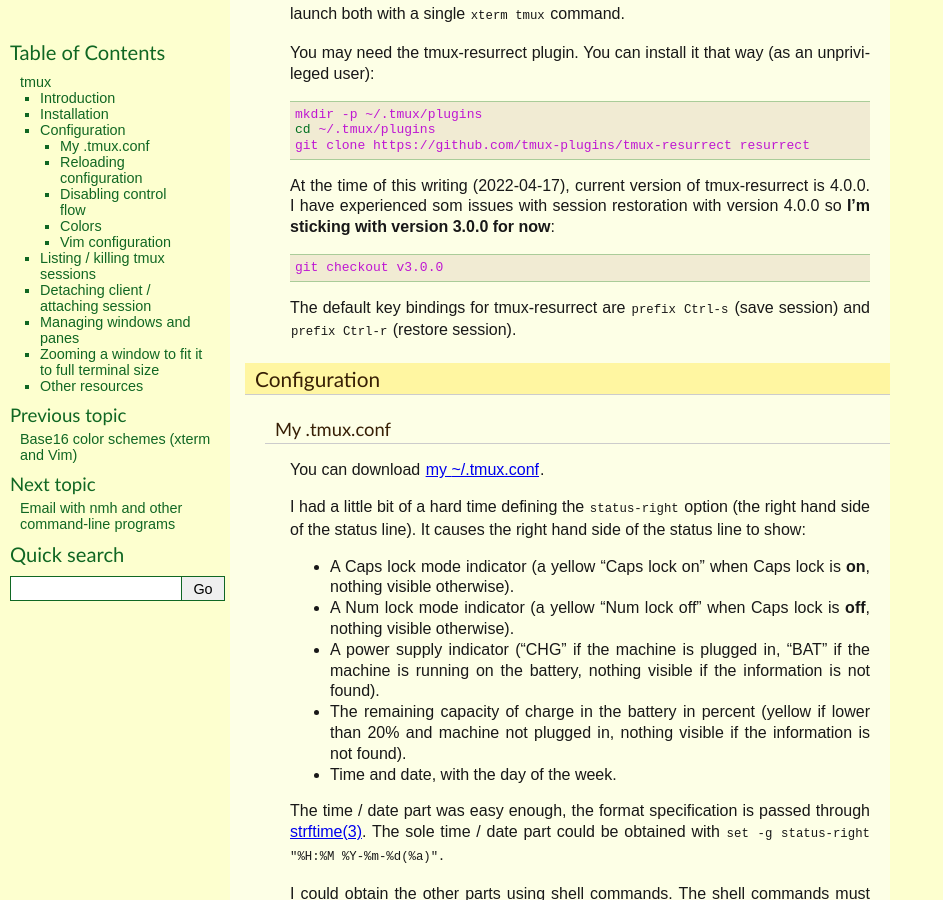
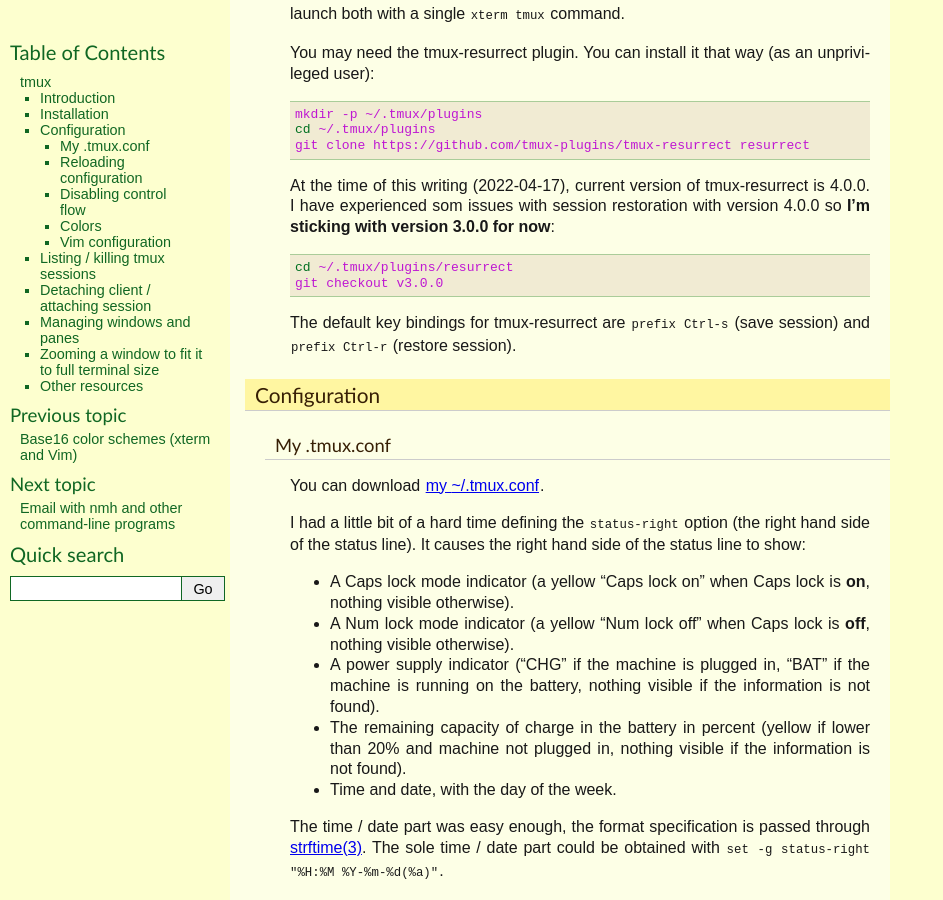
Before and after one commit to thierr26/thierr26_personal_notes_sphinx_sources, a Sphinx documentation site: the page built from source/tmux.rst, in a window 1280 px wide and 900 px high, scrolled down 716 px. Shown: the whole window, without its empty margins (0-943 px from the left). Built offline with Sphinx 7.4.7, drawn with Linux system fonts in a browser that asks for light colours.

Commit message:
Add missing cd command in tmux page

```diff
--- a/source/tmux.rst
+++ b/source/tmux.rst
@@ -45,6 +45,7 @@
 4.0.0. I have experienced som issues with session restoration with version
 4.0.0 so **I'm sticking with version 3.0.0 for now**::
 
+  cd ~/.tmux/plugins/resurrect
   git checkout v3.0.0
 
 The default key bindings for tmux-resurrect are ``prefix Ctrl-s`` (save
```
